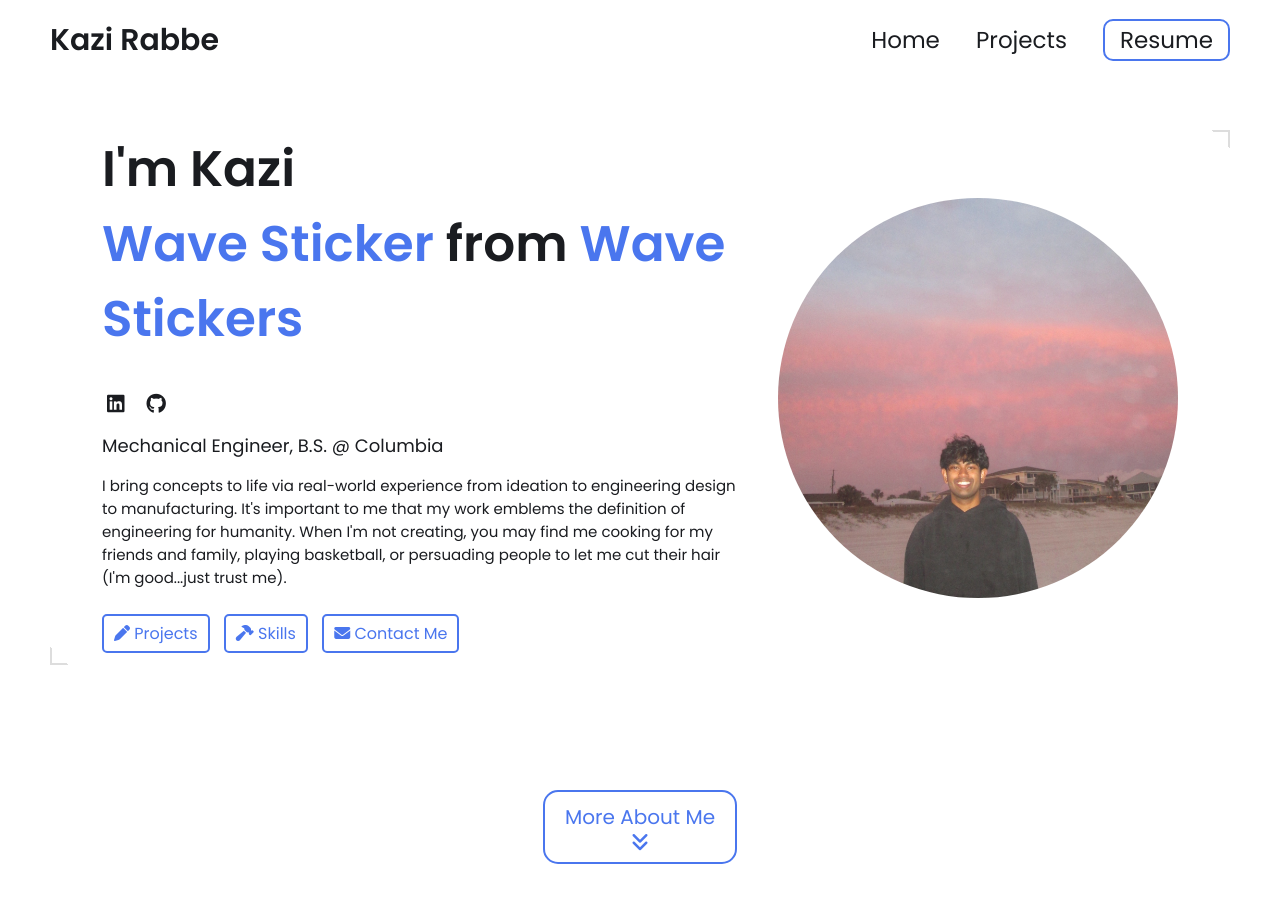
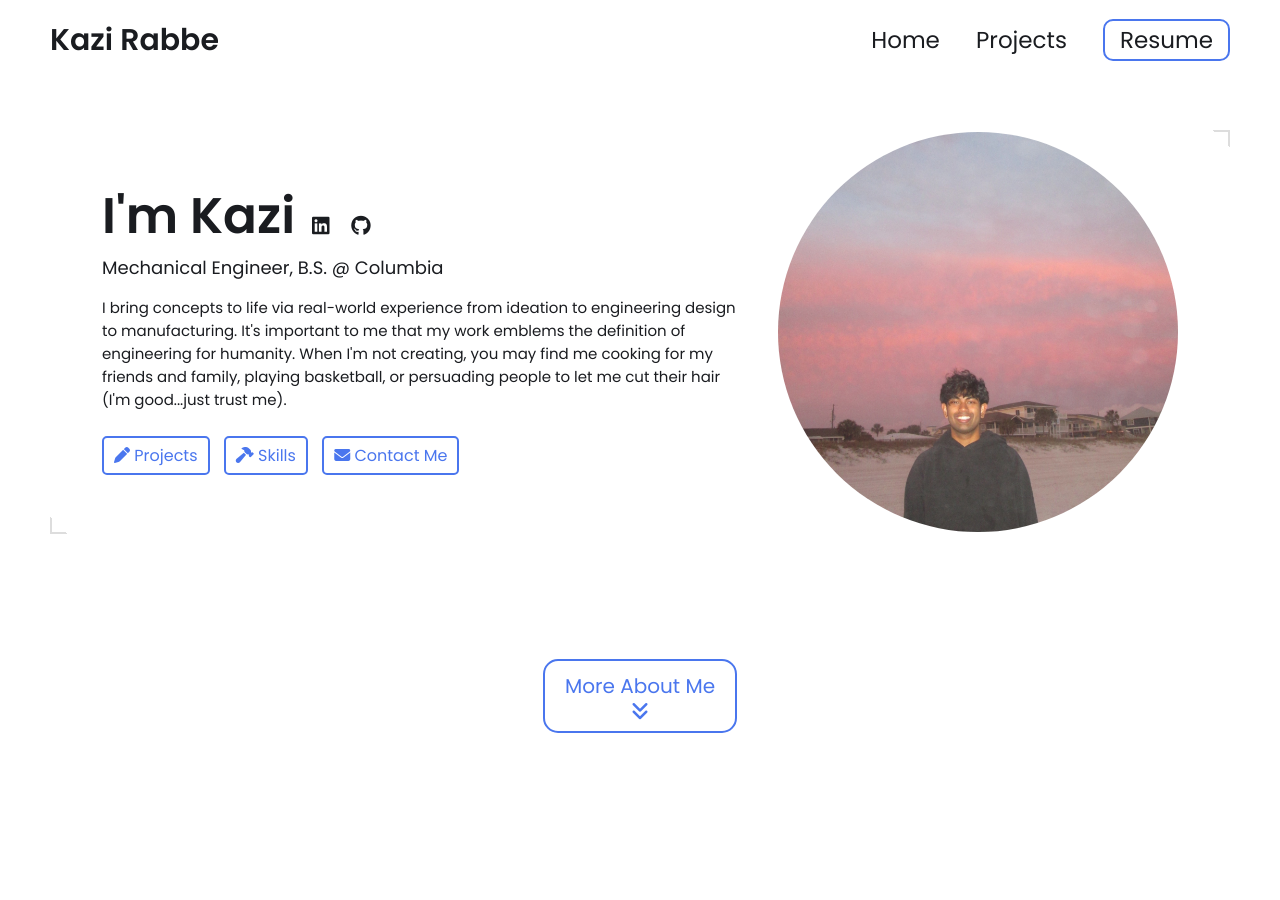
Before and after one commit to kazi-rabbe/kazi-rabbe.github.io, a Jekyll site: the page built from index.html, in a window 1280 px wide and 900 px high. Built offline with Jekyll 4.4.1, drawn with Linux system fonts in a browser that asks for light colours; a script that is not in the unit is left out.

Commit message:
Update hero.html

```diff
--- a/_includes/hero.html
+++ b/_includes/hero.html
@@ -5,12 +5,6 @@
         <div class="text">
             <h2>
                 I'm {{ site.name | split: ' ' | first }}
-                <div class="tenor-gif-embed" data-postid="27587837" data-share-method="host" data-aspect-ratio="1" data-width="100%">
-                    <a href="https://tenor.com/view/wave-gif-27587837">Wave Sticker</a> from
-                    <a href="https://tenor.com/search/wave-stickers">Wave Stickers</a>
-                </div>
-                <script type="text/javascript" async src="https://tenor.com/embed.js"></script>
-
                 {% if site.external-links %}
                 <span class="external-links">
                     {% assign platforms = "linkedin,x-twitter,github,stackoverflow,discord,medium,threads,bluesky,instagram,youtube" | split: "," %}
```
